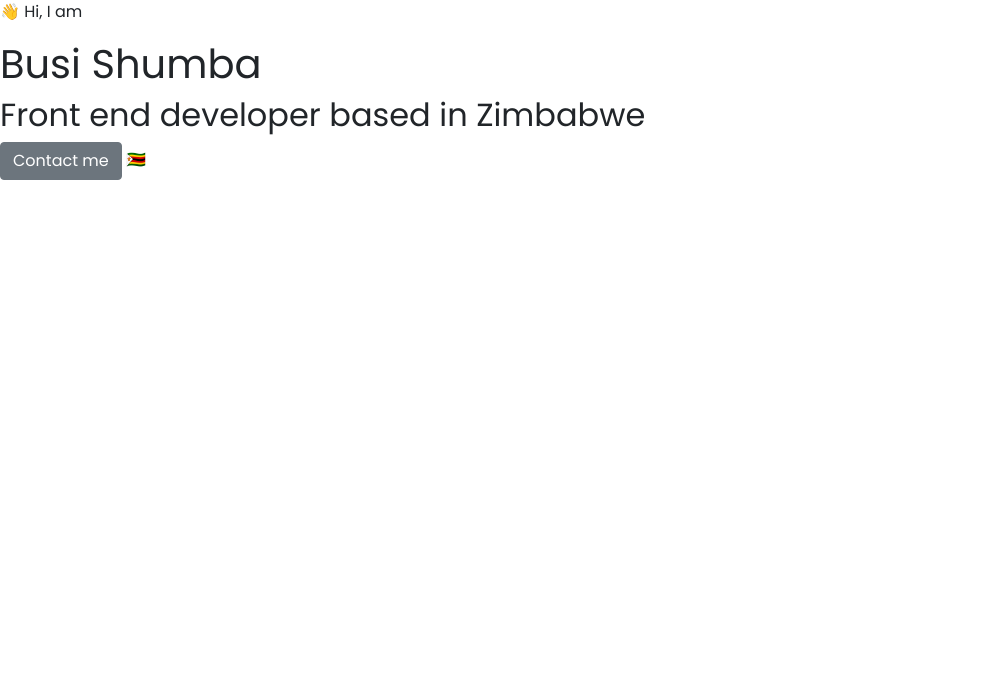
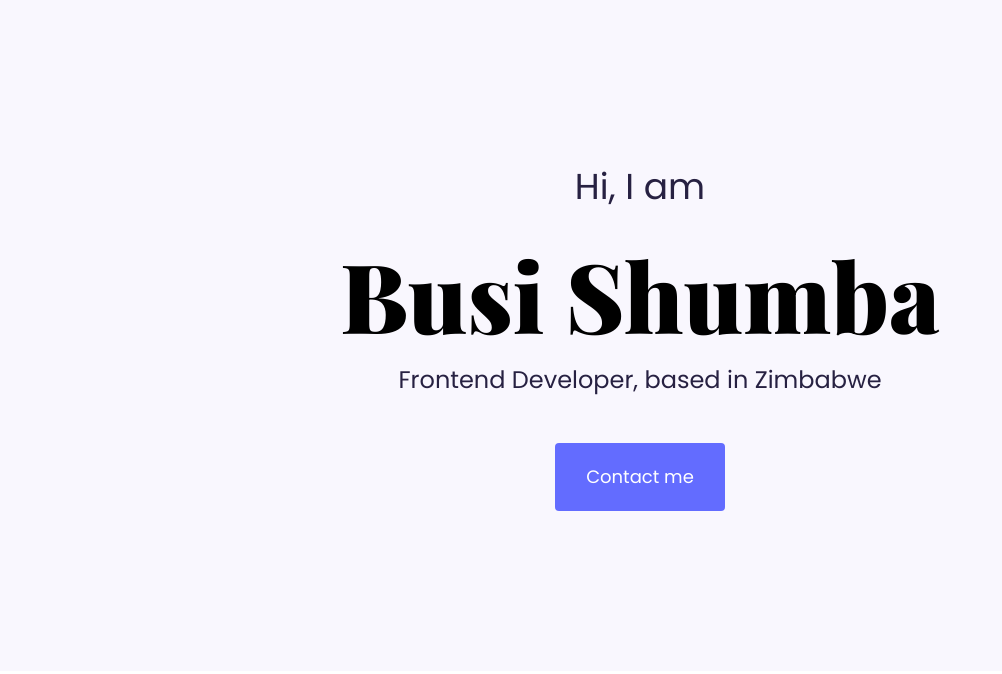
Before and after one commit to DBusie/portfolio-project, a plain HTML site: page index.html in a window 1280 px wide. Shown: the whole page, without its empty margins (0-1002 px from the left). Drawn offline with nearby package versions, Linux system fonts and the light colour scheme; a web font is replaced by a local one.

Commit message:
completed hero html

```diff
--- a/index.html
+++ b/index.html
@@ -36,12 +36,12 @@
   </head>
   <body>
     <div class="hero">
-      <p>👋 Hi, I am</p>
+      <p>Hi, I am</p>
       <h1>Busi Shumba</h1>
-
-      <h2>Front end developer based in Zimbabwe</h2>
-      <a href="#" class="btn btn-secondary">Contact me</a>
-      🇿🇼
+      <h2 class="mb-5">Frontend Developer, based in Zimbabwe</h2>
+      <div>
+        <a href="#" class="href btn btn-branding">Contact me</a>
+      </div>
     </div>
   </body>
 </html>
--- a/src/styles.css
+++ b/src/styles.css
@@ -1,15 +1,57 @@
 :root {
-  --primary-color: #6c63ff;
-  --secondary-color: #f5f2fe;
+  --primary-color: #272142;
+  --secondary-color: #000;
   --box-shadow: 0 5px 10px rgba(0, 0, 0, 0.3);
+  --default-font-family: "Poppins", sans-serif;
+  --heading-font-family: "Playfair Display", serif;
+  --base-color: #fff;
+  --branding-color: #636cff;
+  --hero-bg-color: #f9f7fe;
 }
+
 body {
-  font-family: "Poppins", sans-serif;
+  font-family: var(--default-font-family);
 }
-font-family: "Cormorant Upright", serif;
-font-family: "Playfair Display", serif;
-font-family: "Poppins", sans-serif;
+
+h1,
+h2,
+h3,
+h4,
+h5,
+h6 {
+  font-family: var(--heading-font-family);
+  font-weight: bold;
+}
 .hero {
-  background: #f9f7fe;
+  background: var(--hero-bg-color);
   text-align: center;
+  margin: 0;
+  color: var(--primary-color);
+  padding: 160px 20px;
+  line-height: 1.5;
 }
+.hero h1 {
+  font-size: 96px;
+  color: var(--secondary-color);
+  font-weight: 700;
+  line-height: 128px;
+}
+.hero p {
+  font-size: 36px;
+  font-weight: normal;
+}
+
+.hero h2 {
+  font-family: var(--default-font-family);
+  font-weight: 400;
+  font-size: 24px;
+}
+
+.btn-branding {
+  background: var(--branding-color);
+  border-radius: 4px;
+  color: var(--base-color);
+  font-size: 18px;
+  line-height: 2;
+  padding: 15px 30px;
+}
```
